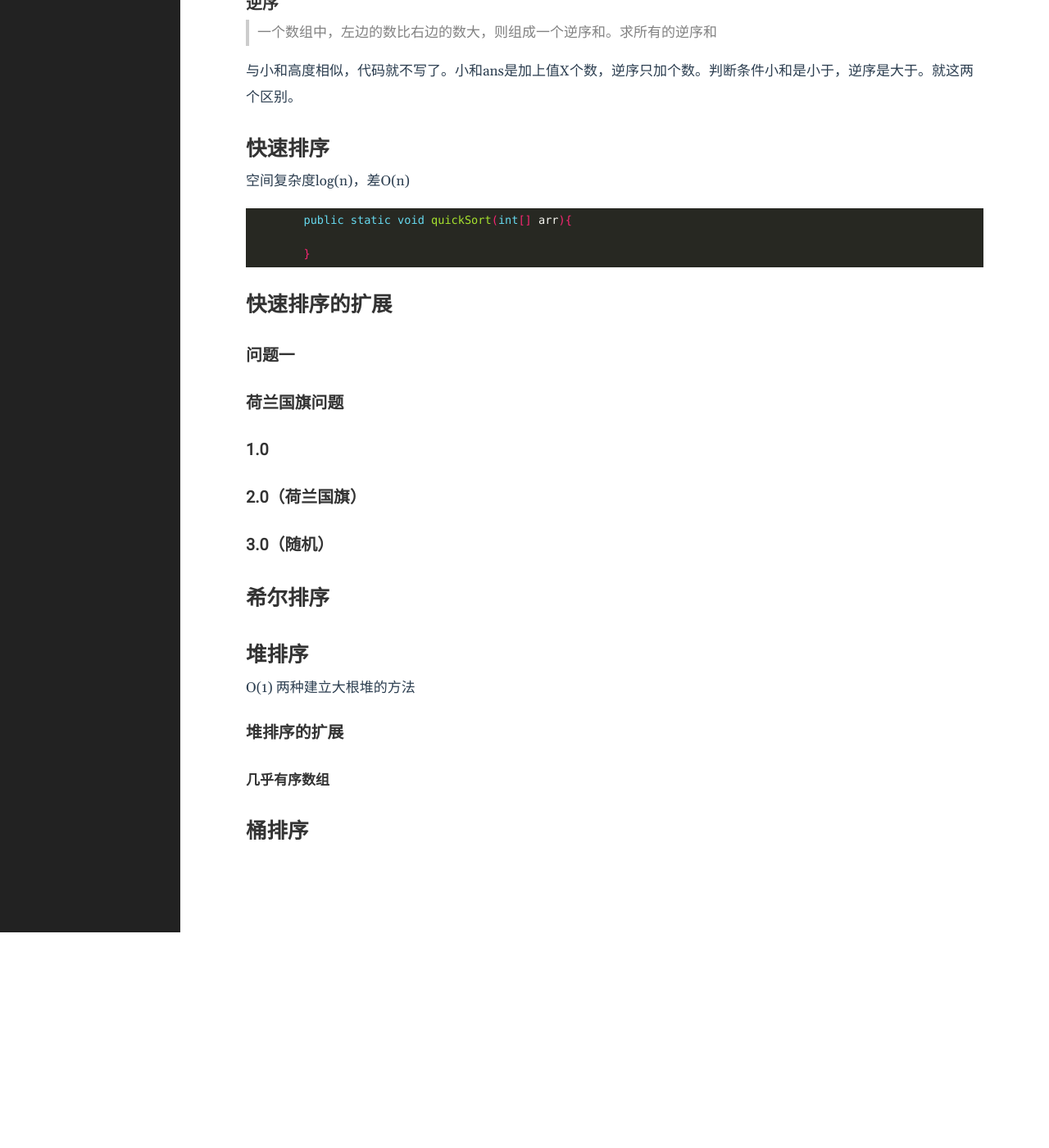
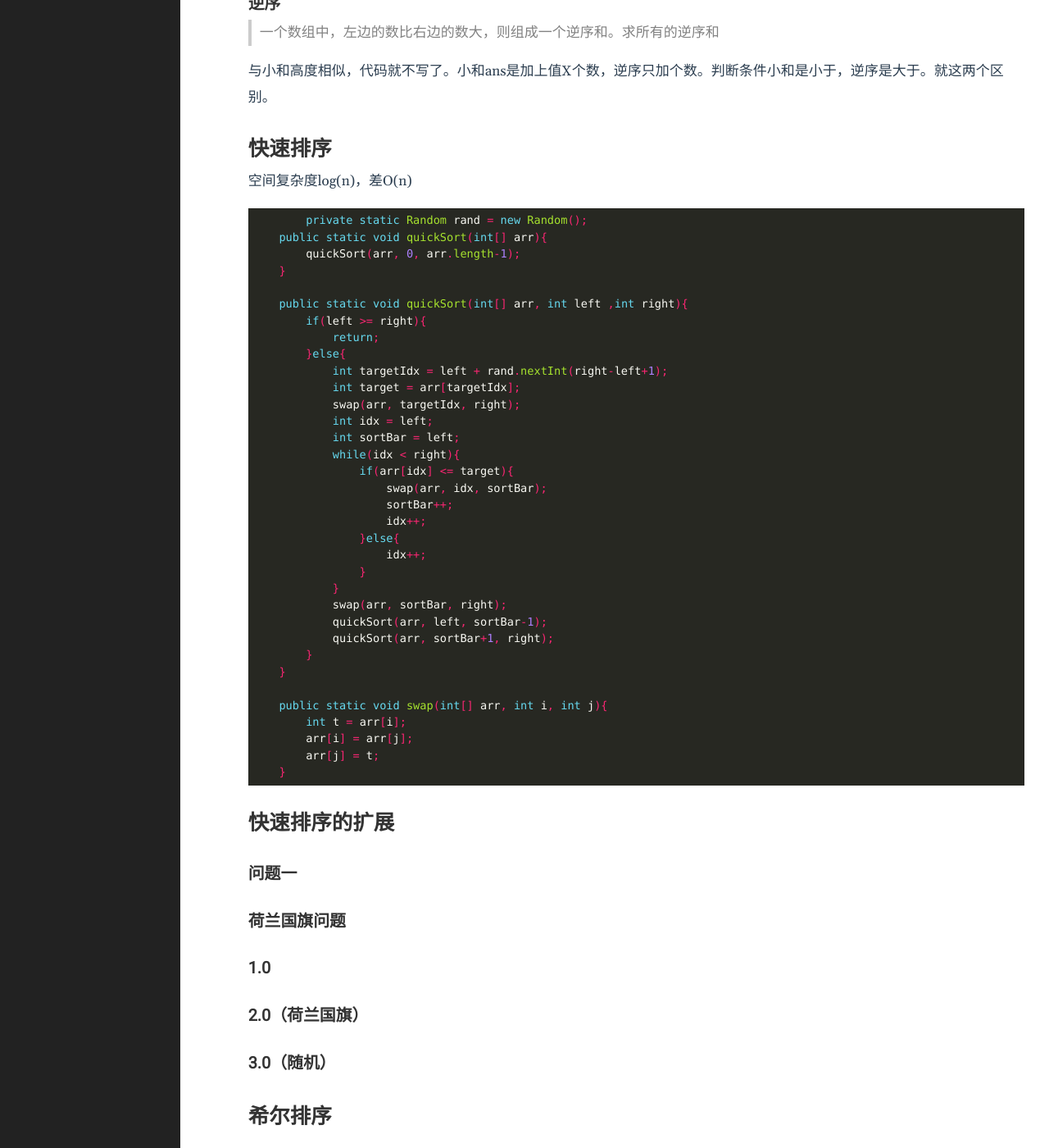
Before and after one commit to Taunk714/Taunk.github.io, a Jekyll site: the page built from _posts/2021-07-02-重学算法(2)-排序算法.md, in a window 1280 px wide and 1400 px high, scrolled down 4556 px. Shown: the whole window at 82% size. Built offline with Jekyll 4.4.1, drawn with Linux system fonts in a browser that asks for light colours; before the commit the page ends 5693 px from its top, so only the background shows below that; some of the changed text lies outside the part shown.

Commit message:
修改文件: _posts/2021-07-02-重学算法(2)-排序算法.md

````diff
--- a/_posts/2021-07-02-重学算法(2)-排序算法.md
+++ b/_posts/2021-07-02-重学算法(2)-排序算法.md
@@ -207,9 +207,40 @@ O(n) 临时储存的那个数组
 # 快速排序
 空间复杂度log(n)，差O(n)
 ```java
-	public static void quickSort(int[] arr){
+	private static Random rand = new Random();
+    public static void quickSort(int[] arr){
+        quickSort(arr, 0, arr.length-1);
+    }
 
-	}
+    public static void quickSort(int[] arr, int left ,int right){
+        if(left >= right){
+            return;
+        }else{
+            int targetIdx = left + rand.nextInt(right-left+1);
+            int target = arr[targetIdx];
+            swap(arr, targetIdx, right);
+            int idx = left;
+            int sortBar = left;
+            while(idx < right){
+                if(arr[idx] <= target){
+                    swap(arr, idx, sortBar);
+                    sortBar++;
+                    idx++;
+                }else{
+                    idx++;
+                }
+            }
+            swap(arr, sortBar, right);
+            quickSort(arr, left, sortBar-1);
+            quickSort(arr, sortBar+1, right);
+        }
+    }
+
+    public static void swap(int[] arr, int i, int j){
+        int t = arr[i];
+        arr[i] = arr[j];
+        arr[j] = t;
+    }
 ```
 
 ## 快速排序的扩展
````
Also changed, not shown: other parts of _posts/2021-07-02-重学算法(2)-排序算法.md (+1 -1 lines).
